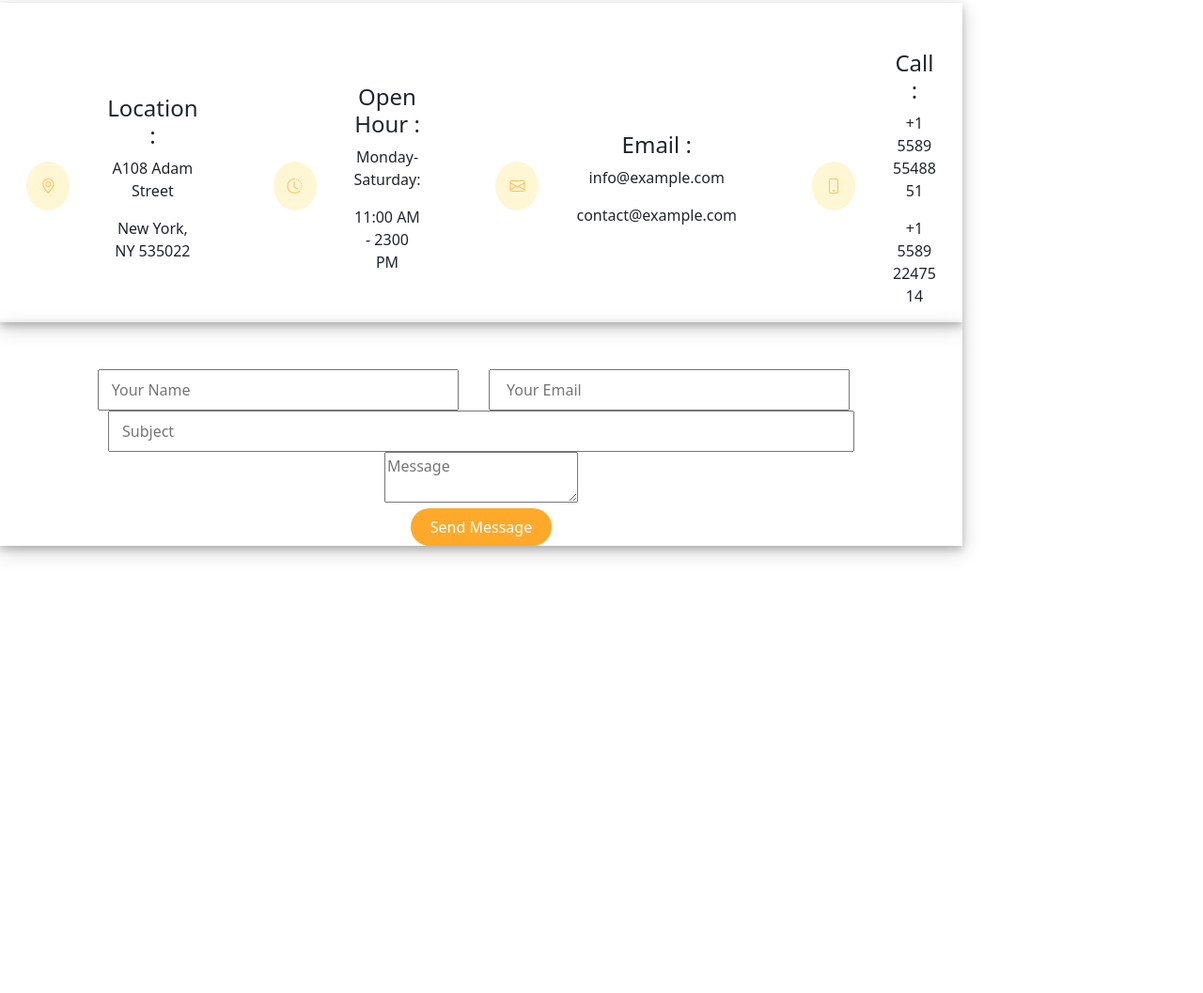
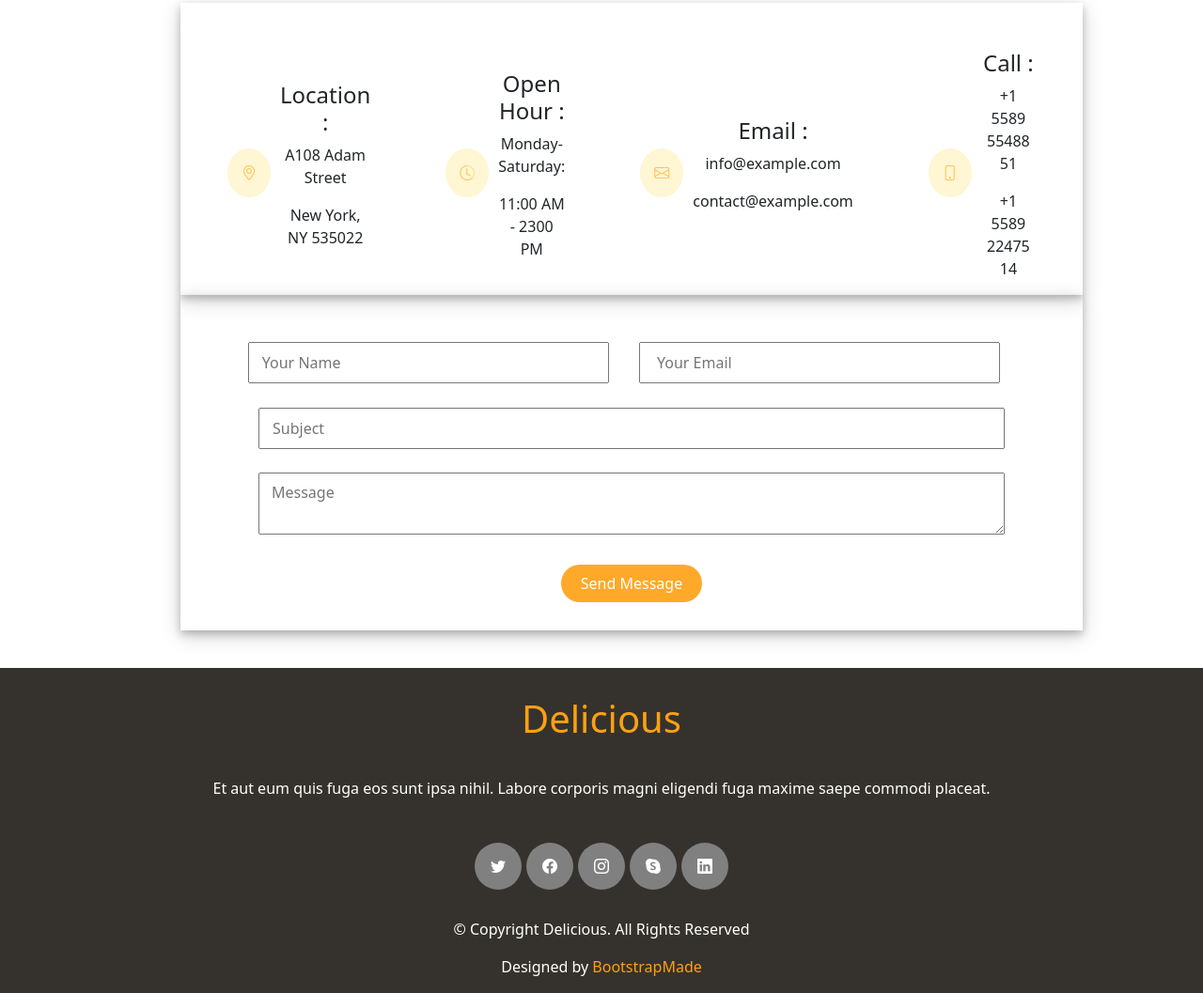
Before and after one commit to Aminakarfi/aminakarfi_finalproject_aminakarfi, a website: page index.html in a window 1280 px wide. Shown: the part 4236-5293 px from the top of the page at 94% size. Before the commit the page ends 4857 px from the top, so only its background shows below. Drawn offline with nearby package versions, Linux system fonts and the light colour scheme.

Commit message:
contactsexion

```diff
--- a/index.html
+++ b/index.html
@@ -529,7 +529,7 @@
         <div class="full2">
 
 
-            <form action="fullfi">
+            <form class="fullfi">
                 <div class="formf">
 
                     <input type="text" id="fname" name="fname" placeholder="Your Name" value=""><br>
@@ -572,7 +572,37 @@
     </div>
 
 
-    </div>
+    <footer>
+
+        <div>
+            <h1>Delicious</h1>
+        </div>
+        <div>
+            <p>Et aut eum quis fuga eos sunt ipsa nihil. Labore corporis magni eligendi fuga maxime saepe commodi
+                placeat.</p>
+        </div>
+        <div class="d2">
+            <div class="d1" ><i class="bi bi-twitter"></i></div>
+            <div class="d1" ><i class="bi bi-facebook"></i></div>
+            <div class="d1" ><i class="bi bi-instagram"></i></div>
+            <div class="d1" ><i class="bi bi-skype"></i></div>
+            <div class="d1" ><i class="bi bi-linkedin"></i></div>
+
+
+
+        </div>
+        <div class="f3">
+            <p>© Copyright Delicious. All Rights Reserved</p>
+              <p>  Designed by <span> BootstrapMade </span></p>
+        </div>
+
+
+
+    </footer>
+
+
+
+
 
 
     <script src="./node_modules/bootstrap/dist/js/bootstrap.bundle.js"></script>
--- a/src/sass/modules/home/_contact.sass
+++ b/src/sass/modules/home/_contact.sass
@@ -17,15 +17,16 @@
     padding-right: 50px
     padding-left: 50px
 .grand
-    width: 80vw
+    width: 90vw
     padding-top: 40px
     padding-bottom: 40px
+    padding-left: 15vw
 
 
     .copy
         display: flex
         align-items: center
-        gap: 40px
+        gap: 10px
         i
             border-radius: 50%
             transition: 0.3s
@@ -41,10 +42,12 @@
     box-shadow: 0 4px 8px 0 rgba(0, 0, 0, 0.2), 0 6px 20px 0 rgba(0, 0, 0, 0.19)
     text-align: center
     padding-top: 50px
+    padding-bottom: 30px
     padding-right: 50px
     padding-left: 50px
     .fullfi
         display: flex
+        flex-direction: column
         gap: 2vw
         textarea
             width: 62vw
@@ -55,7 +58,7 @@
 .formf
     display: flex
     justify-content: center
-    flex-wrap: wrap
+
     gap: 2vh
     input
         width: 30vw
@@ -79,3 +82,41 @@
         border: none
         &:hover
             background-color: rgb(255, 160, 18)
+
+footer
+    background-color: rgb(53, 50, 45)
+    padding-top: 30px
+    display: flex
+    flex-direction: column
+    gap: 30px
+    p
+        color: white
+
+
+
+    .f3
+        span
+            color: rgb(255, 160, 18)
+    h1
+        text-align: center
+        color: rgb(255, 160, 18)
+    p
+        text-align: center
+
+    .d2
+        display: flex
+        justify-content: center
+        gap: 5px
+        .d1
+            color: white
+            border-radius: 50%
+            display: flex
+            align-items: center
+            justify-content: center
+            width: 50px
+            height: 50px
+            text-align: center
+            background-color: gray
+            transition: 0.3s
+            &:hover
+                background-color: rgb(255, 160, 18)
```
Also changed, not shown: public/css/app.css, 1 other file.
